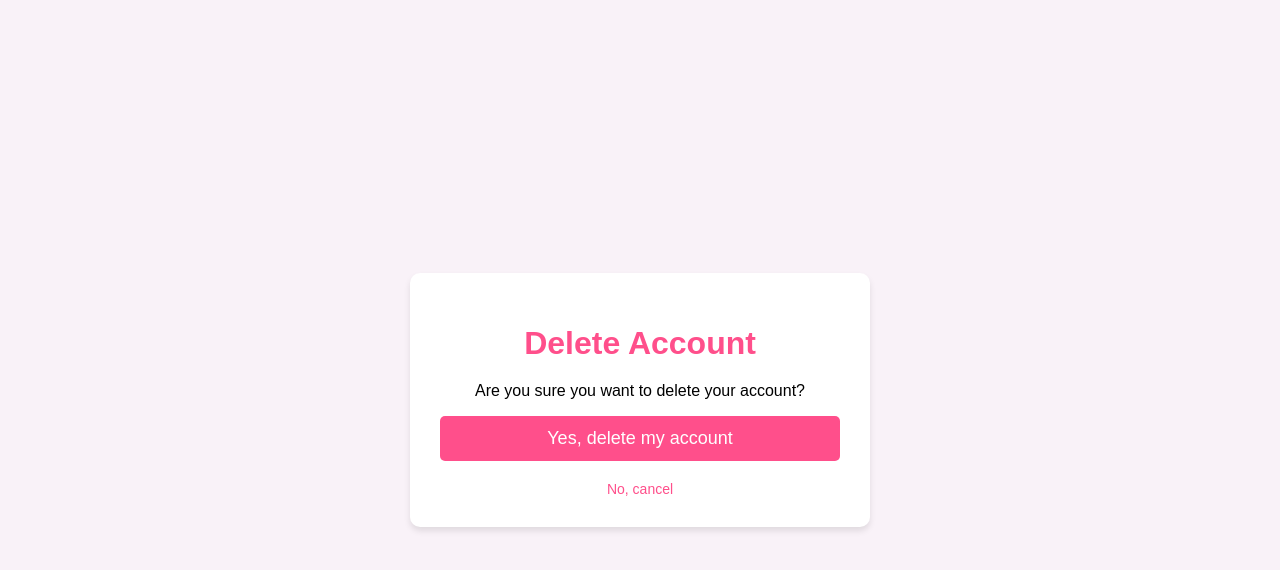
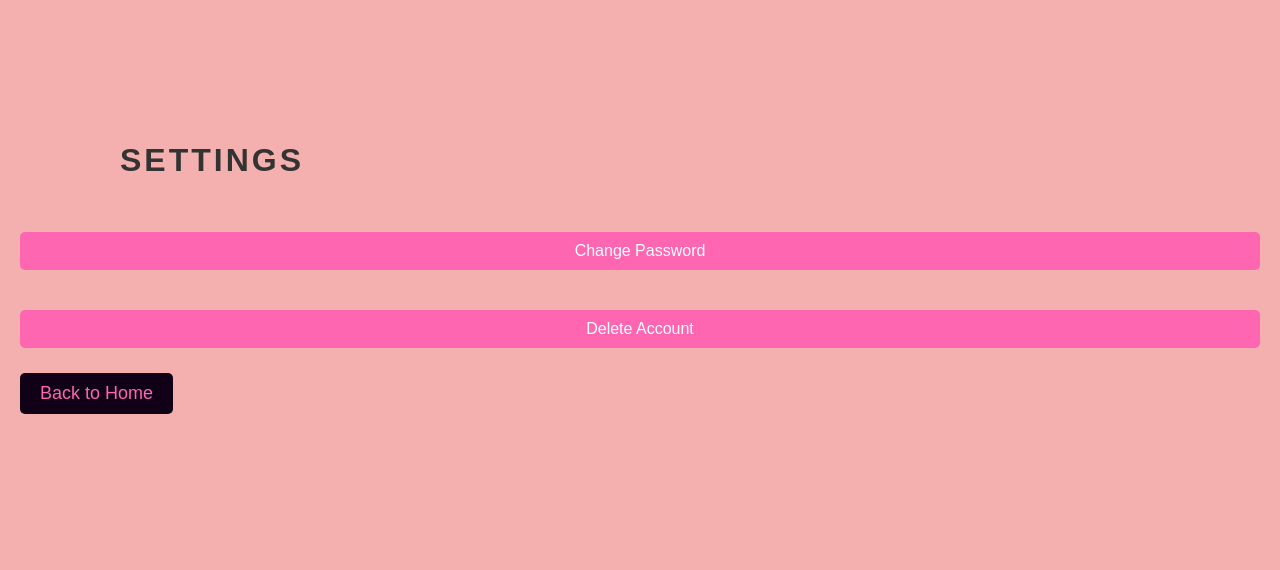
Before and after one commit to kamishaga44/cake_shop, a Flask app: page /delete_account in a window 1280 px wide. Shown: the top 570 px of the page. Run offline with Flask 3, Linux system fonts and the light colour scheme; the visitor is signed in with stand-in values (Sample User, id 1).

Commit message:
добавила change a password and delete account

```diff
--- a/app.py
+++ b/app.py
@@ -1,7 +1,7 @@
 from flask import Flask, render_template, request, redirect, url_for, session, flash, jsonify
 from flask_sqlalchemy import SQLAlchemy
 from flask_login import LoginManager, login_user, logout_user, login_required, current_user, UserMixin
-
+from flask import  jsonify
 app = Flask(__name__)
 app.config['SQLALCHEMY_DATABASE_URI'] = 'mysql+pymysql://root:root1234@localhost/shop_db'
 app.config['SECRET_KEY'] = "my secret key here"
@@ -10,7 +10,6 @@ db = SQLAlchemy(app)
 login_manager = LoginManager(app)
 login_manager.login_view = 'login'
 
-# Модель пользователя, добавлено наследование от UserMixin для Flask-Login
 class User(db.Model, UserMixin):
     __tablename__ = 'users'
     user_id = db.Column(db.Integer, primary_key=True)
@@ -44,7 +43,6 @@ class Order(db.Model):
 def load_user(user_id):
     return User.query.get(int(user_id))
 
-# Главная страница
 @app.route('/')
 def home():
     cakes = Cake.query.all()
@@ -61,18 +59,18 @@ def registration():
 
         user_exists = User.query.filter_by(login=login).first()
         if user_exists:
-            flash("Пользователь с таким логином уже существует!", "error")
+            flash("A user with this username already exists!", "error")
         elif pass1 != pass2:
-            flash("Пароли не совпадают!", "error")
+            flash("Passwords do not match!", "error")
         else:
             try:
                 new_user = User(login=login, user_fname=fname, user_sname=sname, password=pass1)
                 db.session.add(new_user)
                 db.session.commit()
-                flash("Вы успешно зарегистрированы!", "success")
+                flash("You have successfully registered!", "success")
                 return redirect(url_for("login"))
             except Exception as e:
-                flash(f"Произошла ошибка при регистрации: {str(e)}", "error")
+                flash(f"An error occurred during registration: {str(e)}", "error")
                 db.session.rollback()
 
     return render_template("registration.html")
@@ -85,14 +83,14 @@ def login():
             login_user(user)
             return redirect(url_for("home"))
         else:
-            flash("The login or username were wrong", "error")
+            flash("The login or password was wrong", "error")
     return render_template("login.html")
 
 @app.route("/logout")
 @login_required
 def logout():
     logout_user()
-    flash("Вы вышли из системы!", "success")
+    flash("You have logged out!", "success")
     return redirect(url_for('home'))
 
 @app.route('/account')
@@ -105,86 +103,50 @@ def account():
 def settings():
     return render_template('settings.html')
 
-@app.route('/favorites')
-@login_required
-def favorites():
-    if 'favorites' not in session:
-        session['favorites'] = []
-    favorites_cakes = [Cake.query.get(cake_id) for cake_id in session['favorites']]
-    return render_template('favorites.html', favorites=favorites_cakes)
-
-@app.route('/like/<int:cake_id>')
-@login_required
-def like(cake_id):
-    if 'favorites' not in session:
-        session['favorites'] = []
-    if cake_id not in session['favorites']:
-        session['favorites'].append(cake_id)
-    return redirect(url_for('home'))
-
-@app.route('/remove_favorite/<int:cake_id>')
-@login_required
-def remove_favorite(cake_id):
-    if 'favorites' in session and cake_id in session['favorites']:
-        session['favorites'].remove(cake_id)
-    return redirect(url_for('favorites'))
-
-@app.route('/add_to_cart', methods=['POST'])
-@login_required
-def add_to_cart():
-    try:
-        user_id = current_user.user_id
-        cake_id = request.form['cake_id']
-        quantity = int(request.form['quantity'])
-        phone = request.form['phone']
-
-        cake = Cake.query.get(cake_id)
-        if not cake:
-            flash("This cake does not exist!", "error")
-            return redirect(url_for('home'))
-
-        new_order = Order(user_id=user_id, cake_id=cake_id, quantity=quantity, phone=phone)
-        db.session.add(new_order)
-        db.session.commit()
-
-        return jsonify({"message": "Cake added to your cart successfully!"})
-    except Exception as e:
-        db.session.rollback()
-        return jsonify({"message": f"Error adding cake to cart: {str(e)}"}), 500
-
-@app.route('/view_cart')
-@login_required
-def view_cart():
-    user_id = current_user.user_id
-    orders = Order.query.filter_by(user_id=user_id).all()
-
-    cart_items = []
-    for order in orders:
-        cake = Cake.query.get(order.cake_id)
-        cart_items.append({
-            "cake": cake,
-            "quantity": order.quantity,
-            "phone": order.phone
-        })
-
-    return render_template('cart.html', cart_items=cart_items)
-
 @app.route('/delete_account', methods=["GET", "POST"])
 @login_required
 def delete_account():
     if request.method == "POST":
         user_to_delete = current_user
+        confirm_deletion = request.form.get('confirm_deletion')
+
+        if confirm_deletion != "DELETE":
+            flash("You must enter 'DELETE' in uppercase to confirm account deletion.", "error")
+            return render_template('settings.html')
+
         try:
             db.session.delete(user_to_delete)
             db.session.commit()
-            flash("Ваш аккаунт был успешно удалён!", "success")
-            logout_user()
+            flash("Your account has been successfully deleted!", "success")
+            session.clear()
             return redirect(url_for('home'))
         except Exception as e:
-            flash(f"Ошибка при удалении аккаунта: {str(e)}", "error")
+            flash(f"Error deleting account: {str(e)}", "error")
             db.session.rollback()
+    return render_template('settings.html')
 
-    return render_template('delete_account.html')
+@app.route('/change_password', methods=['POST'])
+@login_required
+def change_password():
+    current_password = request.form['current_password']
+    new_password = request.form['new_password']
+    confirm_password = request.form['confirm_password']
+
+    user = current_user
+
+    if user.password != current_password:
+        flash("Incorrect current password.", "error")
+        return redirect(url_for('settings'))
+
+    if new_password != confirm_password:
+        flash("New password and confirmation do not match.", "error")
+        return redirect(url_for('settings'))
+
+    user.password = new_password
+    db.session.commit()
+
+    flash("Password successfully updated.", "success")
+    return redirect(url_for('settings'))
 
 @app.route('/aboutUs')
 def about_us():
@@ -194,6 +156,37 @@ def about_us():
 def contacts():
     return render_template('contacts.html')
 
+@app.route('/favorites')
+@login_required
+def favorites():
+    if 'favorites' not in session:
+        session['favorites'] = []
+    favorites_cakes = [Cake.query.get(cake_id) for cake_id in session['favorites']]
+    return render_template('favorites.html', favorites=favorites_cakes)
+
+
+@app.route('/cart', methods=['POST'])
+def add_to_cart():
+    if 'cart' not in session:
+        session['cart'] = []
+    cart_item = {
+        'cake_id': request.form['cake_id'],
+        'quantity': request.form['quantity'],
+        'name': request.form['name'],
+        'phone': request.form['phone']
+    }
+    session['cart'].append(cart_item)
+    session.modified = True  # Mark session as modified
+    return redirect(url_for('home'))
+
+@app.route('/view_cart')
+def view_cart(cakes=None):
+    if 'cart' not in session:
+        session['cart'] = []
+    cart_items = [cakes[int(item['cake_id']) - 1] for item in session['cart']]
+    return render_template('cart.html', cart=cart_items)
+
+
 if __name__ == '__main__':
     with app.app_context():
         db.create_all()
--- a/templates/settings.html
+++ b/templates/settings.html
@@ -5,17 +5,71 @@
     <meta name="viewport" content="width=device-width, initial-scale=1.0">
     <link rel="stylesheet" href="{{ url_for('static', filename='style.css') }}">
     <title>Settings</title>
+    <script>
+
+        function togglePasswordChangeForm() {
+            var form = document.getElementById('password-change-form');
+            form.style.display = (form.style.display === 'none' || form.style.display === '') ? 'block' : 'none';
+        }
+
+
+        function toggleDeleteAccountForm() {
+            var form = document.getElementById('delete-account-form');
+            form.style.display = (form.style.display === 'none' || form.style.display === '') ? 'block' : 'none';
+        }
+    </script>
 </head>
 <body>
     <h1>Settings</h1>
-    <p>Your settings options go here.</p>
 
-    <!-- Add a link to delete the account -->
-    <div>
-        <a href="{{ url_for('delete_account') }}" style="color: red; font-weight: bold;">Delete Account</a>
+
+    {% with messages = get_flashed_messages(with_categories=true) %}
+        {% if messages %}
+            <ul class="flashes">
+                {% for category, message in messages %}
+                    <li class="{{ category }}">{{ message }}</li>
+                {% endfor %}
+            </ul>
+        {% endif %}
+    {% endwith %}
+
+
+    <button onclick="togglePasswordChangeForm()" style="background-color: #ff66b2; color: white; border: none; padding: 10px 20px; cursor: pointer; font-size: 16px; border-radius: 5px; margin-bottom: 20px;">Change Password</button>
+
+
+    <div id="password-change-form" style="display: none;">
+        <h2>Change Password</h2>
+        <form action="{{ url_for('change_password') }}" method="POST">
+            <label for="current_password">Current Password:</label>
+            <input type="password" name="current_password" required>
+
+            <label for="new_password">New Password:</label>
+            <input type="password" name="new_password" required>
+
+            <label for="confirm_password">Confirm New Password:</label>
+            <input type="password" name="confirm_password" required>
+
+            <button type="submit" style="background-color: #ff66b2; color: white; border: none; padding: 10px 20px; cursor: pointer; font-size: 16px; border-radius: 5px;">Change Password</button>
+        </form>
     </div>
 
-    <!-- Back to Home link -->
-    <a href="/">Back to Home</a>
+
+    <button onclick="toggleDeleteAccountForm()" style="background-color: #ff66b2; color: white; border: none; padding: 10px 20px; cursor: pointer; font-size: 16px; border-radius: 5px; margin-top: 20px;">Delete Account</button>
+
+
+    <div id="delete-account-form" style="display: none; background-color: #f8d7da; padding: 20px; border-radius: 5px; margin-top: 20px;">
+        <h2 style="color: #721c24;">Are you sure you want to delete your account?</h2>
+        <p style="color: #721c24;">This action is permanent and cannot be undone.</p>
+        <form action="{{ url_for('delete_account') }}" method="POST">
+            <label for="confirm_deletion">Type "DELETE" to confirm (uppercase):</label>
+            <input type="text" name="confirm_deletion" required>
+            <button type="submit" style="background-color: #ff66b2; color: white; border: none; padding: 10px 20px; cursor: pointer; font-size: 16px; border-radius: 5px;">Delete My Account</button>
+        </form>
+    </div>
+
+
+    <a href="/" style="font-size: 18px; color: #ff66b2; text-decoration: none; padding: 10px 20px; background-color: #110117; border-radius: 5px; display: inline-block; margin-top: 20px;">Back to Home</a>
+
+
 </body>
 </html>
```
Also changed, not shown: templates/home.html (+9 -47 lines).
